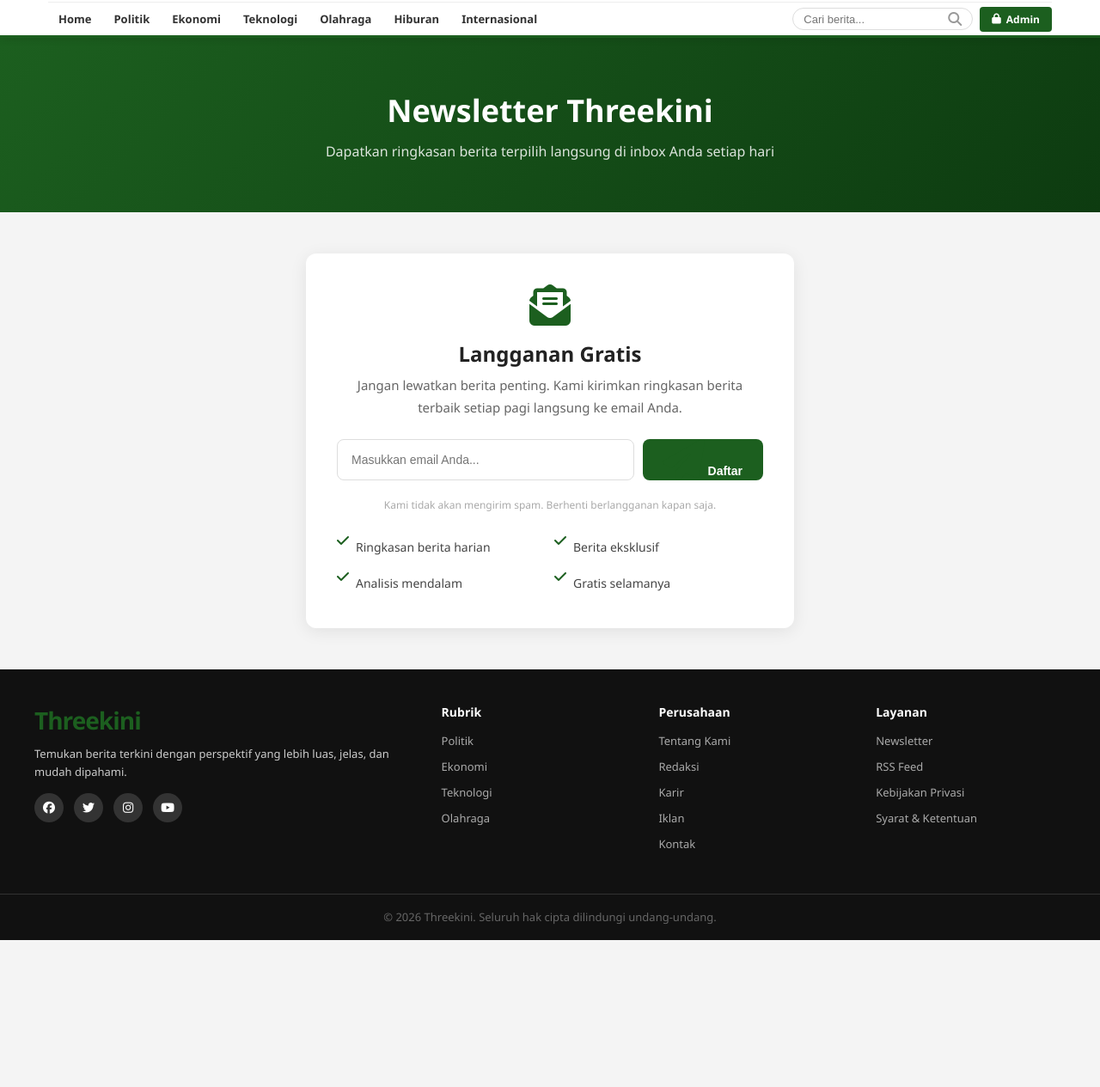
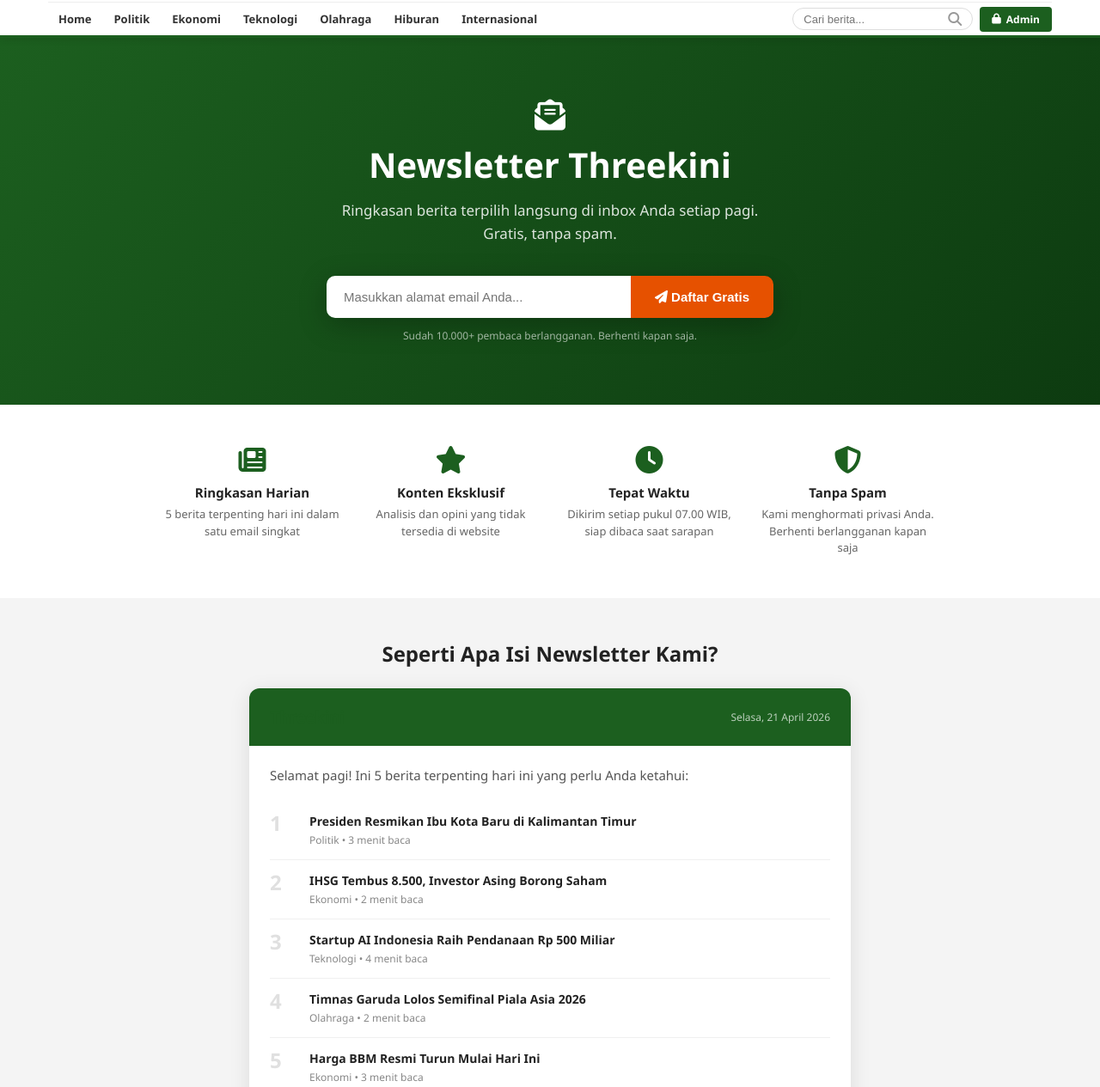
Before and after one commit to napoleones1/threekini, a website: page newsletter.html in a window 1280 px wide. Shown: the part 92-1357 px from the top of the page at 86% size. Before the commit the page ends 1186 px from the top, so only its background shows below. Drawn offline with Linux system fonts and the light colour scheme; no server answers.

Commit message:
redesign: newsletter page full redesign with email preview mockup

```diff
--- a/newsletter.html
+++ b/newsletter.html
@@ -7,24 +7,134 @@
   <link rel="stylesheet" href="style.css" />
   <link rel="stylesheet" href="https://cdnjs.cloudflare.com/ajax/libs/font-awesome/6.5.0/css/all.min.css" />
   <style>
-    .page-hero{background:linear-gradient(135deg,#1C5F1F,#0d3b10);color:#fff;padding:60px 0;text-align:center}
-    .page-hero h1{font-size:36px;margin-bottom:12px}
-    .page-hero p{font-size:16px;opacity:.85;max-width:600px;margin:0 auto}
-    .nl-wrap{max-width:600px;margin:48px auto;padding:0 16px}
-    .nl-card{background:#fff;border-radius:12px;padding:36px;box-shadow:0 4px 20px rgba(0,0,0,.08);text-align:center}
-    .nl-card i{font-size:48px;color:#1C5F1F;margin-bottom:16px}
-    .nl-card h2{font-size:24px;margin-bottom:8px}
-    .nl-card p{font-size:15px;color:#666;margin-bottom:24px;line-height:1.7}
-    .nl-form{display:flex;gap:10px;margin-bottom:16px;align-items:stretch}
-    .nl-form input{flex:1;padding:12px 16px;border:1.5px solid #ddd;border-radius:8px;font-size:14px;outline:none;height:48px}
-    .nl-form input:focus{border-color:#1C5F1F}
-    .nl-form button{background:#1C5F1F;color:#fff;border:none;padding:0 24px;border-radius:8px;font-weight:700;cursor:pointer;font-size:14px;white-space:nowrap;height:48px}
-    .nl-form button:hover{background:#154d18}
-    .nl-benefits{display:grid;grid-template-columns:1fr 1fr;gap:10px;margin-top:24px;text-align:left}
-    .nl-benefit{display:flex;align-items:center;gap:8px;font-size:14px;color:#444;line-height:1.4}
-    .nl-benefit i{color:#1C5F1F;font-size:16px;flex-shrink:0}
-    .success-msg{background:#e8f5e9;color:#2e7d32;padding:14px;border-radius:8px;margin-bottom:16px;display:none;font-weight:600}
-    @media(max-width:500px){.nl-form{flex-direction:column}.nl-benefits{grid-template-columns:1fr}}
+    .nl-hero {
+      background: linear-gradient(135deg, #1C5F1F, #0d3b10);
+      color: #fff;
+      padding: 72px 16px;
+      text-align: center;
+    }
+    .nl-hero h1 { font-size: 40px; font-weight: 900; margin-bottom: 12px; }
+    .nl-hero p { font-size: 17px; opacity: .85; max-width: 520px; margin: 0 auto 36px; line-height: 1.6; }
+
+    /* Form besar di hero */
+    .nl-hero-form {
+      display: flex;
+      max-width: 520px;
+      margin: 0 auto;
+      border-radius: 10px;
+      overflow: hidden;
+      box-shadow: 0 8px 32px rgba(0,0,0,.25);
+    }
+    .nl-hero-form input {
+      flex: 1;
+      padding: 16px 20px;
+      border: none;
+      font-size: 15px;
+      outline: none;
+      color: #222;
+    }
+    .nl-hero-form button {
+      background: #e65100;
+      color: #fff;
+      border: none;
+      padding: 16px 28px;
+      font-size: 15px;
+      font-weight: 700;
+      cursor: pointer;
+      white-space: nowrap;
+      transition: background .2s;
+    }
+    .nl-hero-form button:hover { background: #bf360c; }
+    .nl-hero small { display: block; margin-top: 12px; font-size: 12px; opacity: .6; }
+
+    /* Success */
+    .nl-success {
+      background: #e8f5e9;
+      color: #2e7d32;
+      padding: 14px 20px;
+      border-radius: 8px;
+      max-width: 520px;
+      margin: 16px auto 0;
+      font-weight: 600;
+      display: none;
+      align-items: center;
+      gap: 10px;
+    }
+
+    /* Benefits strip */
+    .nl-benefits {
+      background: #fff;
+      padding: 48px 16px;
+    }
+    .nl-benefits-inner {
+      max-width: 900px;
+      margin: 0 auto;
+      display: grid;
+      grid-template-columns: repeat(4, 1fr);
+      gap: 24px;
+      text-align: center;
+    }
+    .nl-benefit-item i {
+      font-size: 32px;
+      color: #1C5F1F;
+      margin-bottom: 12px;
+    }
+    .nl-benefit-item h3 { font-size: 15px; font-weight: 700; margin-bottom: 6px; }
+    .nl-benefit-item p { font-size: 13px; color: #666; line-height: 1.5; margin: 0; }
+
+    /* Preview section */
+    .nl-preview {
+      background: #f4f4f4;
+      padding: 48px 16px;
+    }
+    .nl-preview-inner { max-width: 700px; margin: 0 auto; }
+    .nl-preview h2 { font-size: 24px; font-weight: 800; margin-bottom: 24px; text-align: center; }
+    .email-mockup {
+      background: #fff;
+      border-radius: 12px;
+      overflow: hidden;
+      box-shadow: 0 4px 24px rgba(0,0,0,.1);
+    }
+    .email-header {
+      background: #1C5F1F;
+      color: #fff;
+      padding: 20px 24px;
+      display: flex;
+      align-items: center;
+      justify-content: space-between;
+    }
+    .email-header .logo { font-size: 20px; font-weight: 900; }
+    .email-header small { font-size: 12px; opacity: .7; }
+    .email-body { padding: 24px; }
+    .email-greeting { font-size: 15px; color: #555; margin-bottom: 20px; }
+    .email-news-item {
+      display: flex;
+      gap: 14px;
+      padding: 14px 0;
+      border-bottom: 1px solid #f0f0f0;
+    }
+    .email-news-item:last-child { border-bottom: none; }
+    .email-news-num {
+      font-size: 24px;
+      font-weight: 900;
+      color: #e0e0e0;
+      min-width: 32px;
+      line-height: 1;
+    }
+    .email-news-item h4 { font-size: 14px; margin-bottom: 4px; }
+    .email-news-item p { font-size: 12px; color: #888; margin: 0; }
+    .email-footer { background: #f8f8f8; padding: 14px 24px; font-size: 12px; color: #aaa; text-align: center; }
+
+    @media(max-width: 700px) {
+      .nl-hero h1 { font-size: 28px; }
+      .nl-hero-form { flex-direction: column; border-radius: 10px; }
+      .nl-hero-form input { border-radius: 10px 10px 0 0; }
+      .nl-hero-form button { border-radius: 0 0 10px 10px; }
+      .nl-benefits-inner { grid-template-columns: repeat(2, 1fr); }
+    }
+    @media(max-width: 400px) {
+      .nl-benefits-inner { grid-template-columns: 1fr; }
+    }
   </style>
 </head>
 <body>
@@ -38,29 +148,64 @@
     </nav>
   </div></header>
 
-  <div class="page-hero">
-    <h1>Newsletter Threekini</h1>
-    <p>Dapatkan ringkasan berita terpilih langsung di inbox Anda setiap hari</p>
+  <!-- Hero -->
+  <div class="nl-hero">
+    <h1><i class="fa fa-envelope-open-text" style="font-size:36px;margin-bottom:12px;display:block"></i>Newsletter Threekini</h1>
+    <p>Ringkasan berita terpilih langsung di inbox Anda setiap pagi. Gratis, tanpa spam.</p>
+    <form id="nl-form">
+      <div class="nl-hero-form">
+        <input type="email" id="nl-email" placeholder="Masukkan alamat email Anda..." required />
+        <button type="submit"><i class="fa fa-paper-plane"></i> Daftar Gratis</button>
+      </div>
+    </form>
+    <div class="nl-success" id="nl-success"><i class="fa fa-check-circle"></i> Berhasil! Cek email Anda untuk konfirmasi langganan.</div>
+    <small>Sudah 10.000+ pembaca berlangganan. Berhenti kapan saja.</small>
   </div>
 
-  <div class="nl-wrap">
-    <div class="nl-card">
-      <i class="fa fa-envelope-open-text"></i>
-      <h2>Langganan Gratis</h2>
-      <p>Jangan lewatkan berita penting. Kami kirimkan ringkasan berita terbaik setiap pagi langsung ke email Anda.</p>
-      <div class="success-msg" id="success-msg"><i class="fa fa-check-circle"></i> Berhasil! Cek email Anda untuk konfirmasi.</div>
-      <form id="nl-form">
-        <div class="nl-form">
-          <input type="email" id="nl-email" placeholder="Masukkan email Anda..." required />
-          <button type="submit"><i class="fa fa-paper-plane"></i> Daftar</button>
+  <!-- Benefits -->
+  <div class="nl-benefits">
+    <div class="nl-benefits-inner">
+      <div class="nl-benefit-item">
+        <i class="fa fa-newspaper"></i>
+        <h3>Ringkasan Harian</h3>
+        <p>5 berita terpenting hari ini dalam satu email singkat</p>
+      </div>
+      <div class="nl-benefit-item">
+        <i class="fa fa-star"></i>
+        <h3>Konten Eksklusif</h3>
+        <p>Analisis dan opini yang tidak tersedia di website</p>
+      </div>
+      <div class="nl-benefit-item">
+        <i class="fa fa-clock"></i>
+        <h3>Tepat Waktu</h3>
+        <p>Dikirim setiap pukul 07.00 WIB, siap dibaca saat sarapan</p>
+      </div>
+      <div class="nl-benefit-item">
+        <i class="fa fa-shield-alt"></i>
+        <h3>Tanpa Spam</h3>
+        <p>Kami menghormati privasi Anda. Berhenti berlangganan kapan saja</p>
+      </div>
+    </div>
+  </div>
+
+  <!-- Preview -->
+  <div class="nl-preview">
+    <div class="nl-preview-inner">
+      <h2>Seperti Apa Isi Newsletter Kami?</h2>
+      <div class="email-mockup">
+        <div class="email-header">
+          <div class="logo">Threekini</div>
+          <small>Selasa, 21 April 2026</small>
         </div>
-      </form>
-      <small style="color:#aaa;font-size:12px">Kami tidak akan mengirim spam. Berhenti berlangganan kapan saja.</small>
-      <div class="nl-benefits">
-        <div class="nl-benefit"><i class="fa fa-check"></i> Ringkasan berita harian</div>
-        <div class="nl-benefit"><i class="fa fa-check"></i> Berita eksklusif</div>
-        <div class="nl-benefit"><i class="fa fa-check"></i> Analisis mendalam</div>
-        <div class="nl-benefit"><i class="fa fa-check"></i> Gratis selamanya</div>
+        <div class="email-body">
+          <p class="email-greeting">Selamat pagi! Ini 5 berita terpenting hari ini yang perlu Anda ketahui:</p>
+          <div class="email-news-item"><div class="email-news-num">1</div><div><h4>Presiden Resmikan Ibu Kota Baru di Kalimantan Timur</h4><p>Politik • 3 menit baca</p></div></div>
+          <div class="email-news-item"><div class="email-news-num">2</div><div><h4>IHSG Tembus 8.500, Investor Asing Borong Saham</h4><p>Ekonomi • 2 menit baca</p></div></div>
+          <div class="email-news-item"><div class="email-news-num">3</div><div><h4>Startup AI Indonesia Raih Pendanaan Rp 500 Miliar</h4><p>Teknologi • 4 menit baca</p></div></div>
+          <div class="email-news-item"><div class="email-news-num">4</div><div><h4>Timnas Garuda Lolos Semifinal Piala Asia 2026</h4><p>Olahraga • 2 menit baca</p></div></div>
+          <div class="email-news-item"><div class="email-news-num">5</div><div><h4>Harga BBM Resmi Turun Mulai Hari Ini</h4><p>Ekonomi • 3 menit baca</p></div></div>
+        </div>
+        <div class="email-footer">Anda menerima email ini karena berlangganan Newsletter Threekini &nbsp;•&nbsp; <a href="#" style="color:#1C5F1F">Berhenti Berlangganan</a></div>
       </div>
     </div>
   </div>
@@ -69,14 +214,17 @@
     <div><div class="logo">Threekini</div><p>Temukan berita terkini dengan perspektif yang lebih luas, jelas, dan mudah dipahami.</p><div class="social-links"><a href="#"><i class="fab fa-facebook"></i></a><a href="#"><i class="fab fa-twitter"></i></a><a href="https://www.instagram.com/threekini.media" target="_blank"><i class="fab fa-instagram"></i></a><a href="#"><i class="fab fa-youtube"></i></a></div></div>
     <div><h4>Rubrik</h4><ul><li><a href="category.html?cat=politik">Politik</a></li><li><a href="category.html?cat=ekonomi">Ekonomi</a></li><li><a href="category.html?cat=teknologi">Teknologi</a></li><li><a href="category.html?cat=olahraga">Olahraga</a></li></ul></div>
     <div><h4>Perusahaan</h4><ul><li><a href="tentang.html">Tentang Kami</a></li><li><a href="redaksi.html">Redaksi</a></li><li><a href="karir.html">Karir</a></li><li><a href="iklan.html">Iklan</a></li><li><a href="kontak.html">Kontak</a></li></ul></div>
-    <div><h4>Layanan</h4><ul><li><a href="newsletter.html">Newsletter</a></li><li><a href="rss.xml">RSS Feed</a></li><li><a href="privasi.html">Kebijakan Privasi</a></li><li><a href="syarat.html">Syarat & Ketentuan</a></li></ul></div>
+    <div><h4>Layanan</h4><ul><li><a href="newsletter.html">Newsletter</a></li><li><a href="rss.xml">RSS Feed</a></li><li><a href="aplikasi.html">Aplikasi Mobile</a></li><li><a href="privasi.html">Kebijakan Privasi</a></li><li><a href="syarat.html">Syarat & Ketentuan</a></li></ul></div>
   </div><div class="footer-bottom"><p>&copy; 2026 Threekini. Seluruh hak cipta dilindungi undang-undang.</p></div></footer>
+
   <script src="script.js"></script>
   <script>
     document.getElementById('nl-form').addEventListener('submit', e => {
       e.preventDefault();
-      document.getElementById('success-msg').style.display = 'block';
+      const success = document.getElementById('nl-success');
+      success.style.display = 'flex';
       document.getElementById('nl-email').value = '';
+      setTimeout(() => success.style.display = 'none', 5000);
     });
   </script>
 </body>
```
